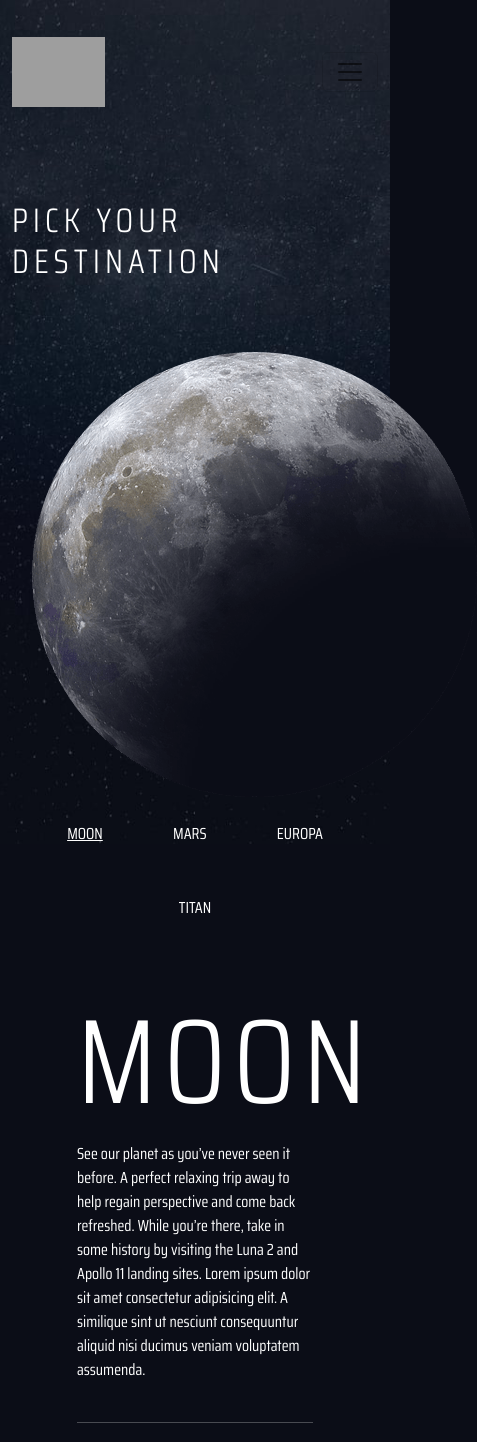
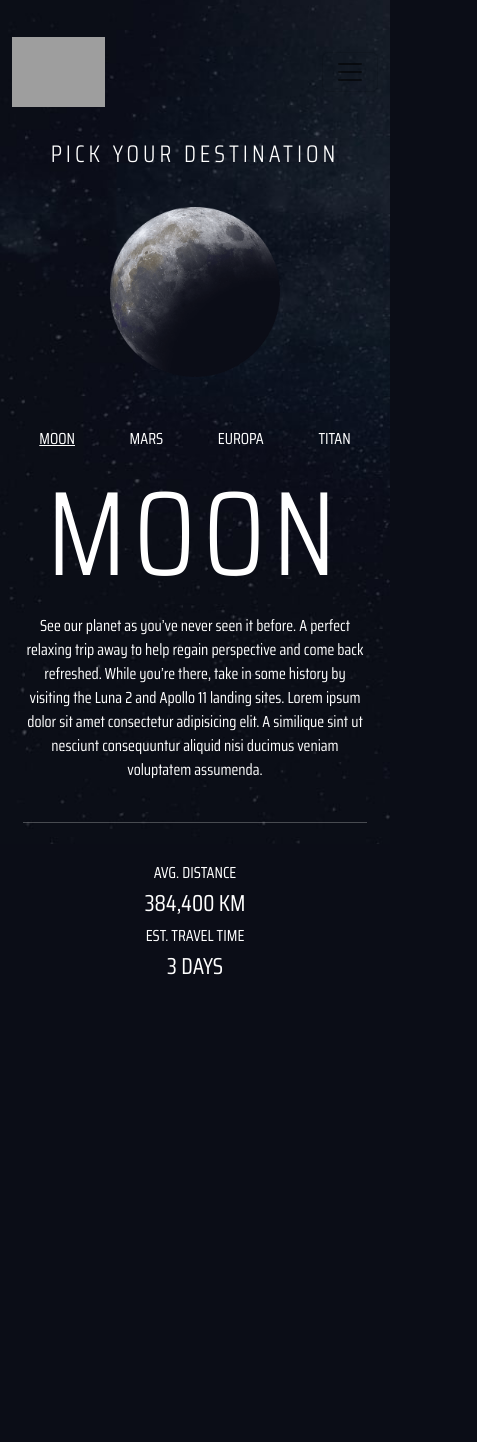
Before and after one commit to WilsonKinyua/space-tourism, a Next.js app: page /destination in a window 390 px wide. Shown: the top 1442 px of the page, 477 px wide, since content can reach past the window. After the commit the page ends 1000 px from the top, so only its background shows below. Built offline with nearby package versions, Linux system fonts and the light colour scheme; grey boxes are pictures that could not be loaded; a web font is replaced by a local one.

Commit message:
destination page phone responsive added

```diff
--- a/pages/destination.js
+++ b/pages/destination.js
@@ -10,7 +10,7 @@ export default function Destination() {
         <div className="destination-wrapper">
           <div className="row">
             <div className="col-md-6">
-              <img src="/destination/image-moon.png" alt="Moon" className="desctination-img" />
+              <img src="/destination/image-moon.png" alt="Moon" className="destination-img" />
             </div>
             <div className="col-md-6">
               <ul className="nav nav-pills nav-fill">
@@ -35,7 +35,7 @@ export default function Destination() {
                   </Link>
                 </li>
               </ul>
-              <div className="desctination-content">
+              <div className="destination-content">
                 <h2 className="header">MOON</h2>
                 <p>
                   See our planet as you’ve never seen it before. A perfect
@@ -47,7 +47,7 @@ export default function Destination() {
                   voluptatem assumenda.
                 </p>
                 <hr />
-                <div className="desctination-content-footer">
+                <div className="destination-content-footer">
                   <div className="row">
                     <div className="col-md-5">
                       <h6>AVG. DISTANCE</h6>
--- a/styles/__responsive.scss
+++ b/styles/__responsive.scss
@@ -40,6 +40,37 @@
       margin: auto;
     }
   }
+
+  .destination {
+    background-image: url("../public/destination/background-destination-mobile.jpg");
+    text-align: center;
+    .nav-pills {
+      margin-top: 50px;
+      .nav-link {
+        padding: 0;
+      }
+    }
+    .headings {
+      margin-top: 20px;
+      font-size: 24px;
+      letter-spacing: 4px;
+    }
+    .destination-img {
+      padding-top: 30px;
+      width: 100%;
+      height: 200px;
+      object-fit: contain;
+    }
+
+    .destination-wrapper {
+      margin-top: 0px;
+      padding: 0px 0px;
+    }
+
+    .destination-content {
+      padding: 11px;
+    }
+  }
 }
 
 @media only screen and (max-width: 992px) {
--- a/styles/style.scss
+++ b/styles/style.scss
@@ -109,7 +109,7 @@ li {
   height: 100vh;
   width: 100%;
 
-  .desctination-img {
+  .destination-img {
     padding-top: 50px;
   }
 
@@ -118,11 +118,11 @@ li {
     padding: 0px 20px;
   }
 
-  .desctination-content {
+  .destination-content {
     padding: 45px;
   }
 
-  .desctination-content-footer {
+  .destination-content-footer {
     text-transform: uppercase;
   }
 }
```
